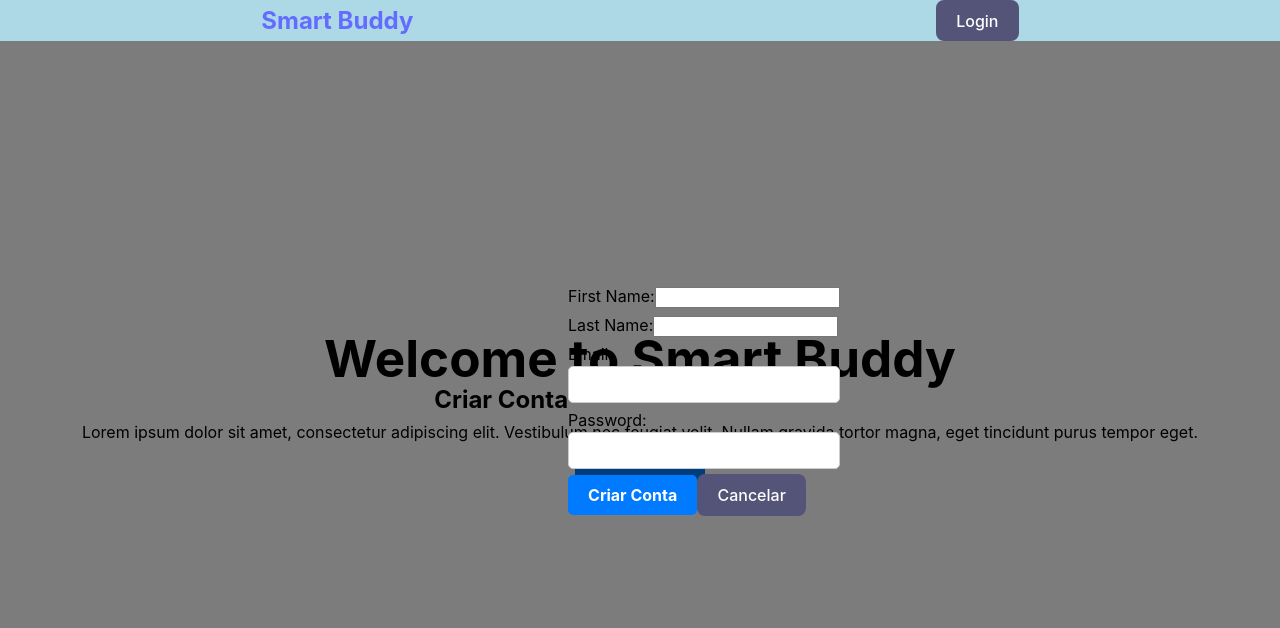
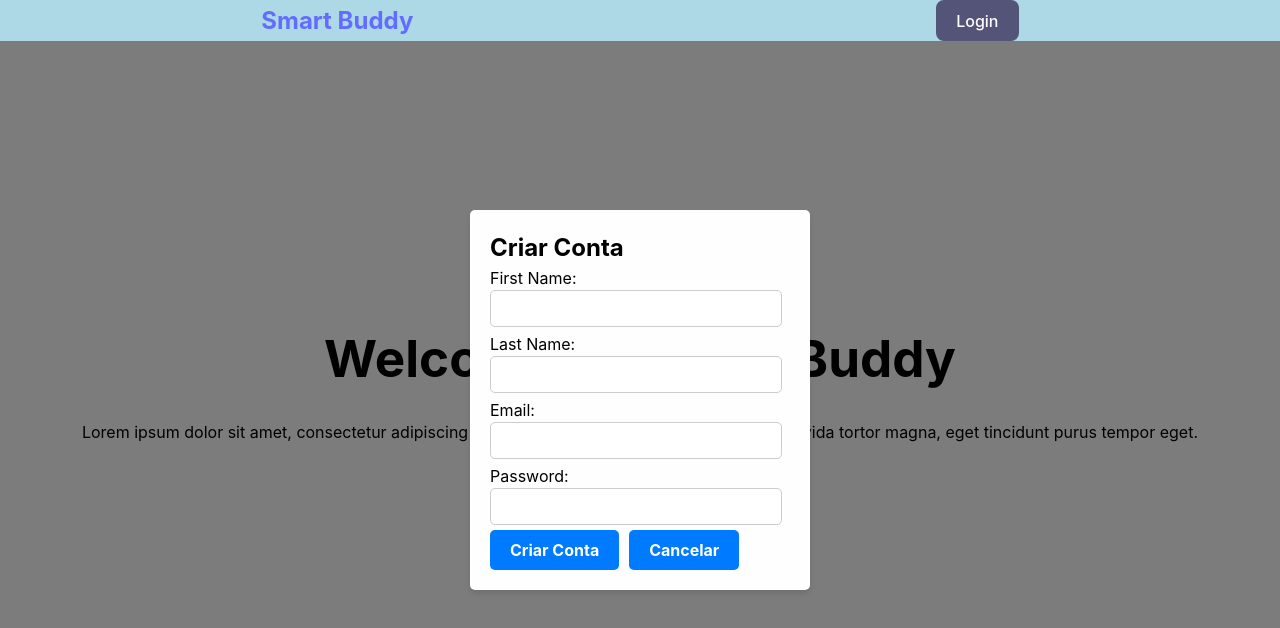
Before and after one commit to junior-silva-fatec/smart-buddy, a React (Vite) app in the folder smart-buddy/: page / in a window 1280 px wide. Both pictures are taken after a click on the button "Criar Conta". Shown: the top 628 px of the page. Built offline with nearby package versions, Linux system fonts and the light colour scheme.

Commit message:
Modal criar conta estilizado corretamente

```diff
--- a/smart-buddy/src/index.css
+++ b/smart-buddy/src/index.css
@@ -1,3 +1,5 @@
+/* Adicione este CSS ao seu arquivo de estilos */
+
 :root {
   font-family: Inter, system-ui, Avenir, Helvetica, Arial, sans-serif;
   line-height: 1.5;
@@ -227,7 +229,7 @@ input[type="password"] {
   background-color: #0056b3;
 }
 
-.modal {
+.modal-overlay {
   display: flex;
   justify-content: center;
   align-items: center;
@@ -433,3 +435,85 @@ h2 {
     align-items: stretch;
   }
 }
+
+/* Adicione este CSS ao seu arquivo de estilos */
+
+.modal-overlay {
+  display: flex;
+  justify-content: center;
+  align-items: center;
+  position: fixed;
+  z-index: 1;
+  left: 0;
+  top: 0;
+  width: 100%;
+  height: 100%;
+  background-color: rgba(0, 0, 0, 0.5);
+}
+
+.modal-content {
+  background-color: #fefefe;
+  padding: 20px;
+  border-radius: 5px;
+  min-width: 300px;
+  max-width: 90%;
+  box-shadow: 0px 4px 6px rgba(0, 0, 0, 0.1);
+}
+
+.modal {
+  position: absolute;
+  top: 50%;
+  left: 50%;
+  transform: translate(-50%, -50%);
+}
+
+.close {
+  color: #aaa;
+  float: right;
+  font-size: 28px;
+  font-weight: bold;
+}
+
+.close:hover,
+.close:focus {
+  color: black;
+  text-decoration: none;
+  cursor: pointer;
+}
+
+.form-group {
+  margin-bottom: 20px;
+}
+
+label {
+  display: block;
+  margin-bottom: 5px;
+}
+
+input[type="email"],
+input[type="password"],
+input[type="text"] {
+  width: 90%;
+  padding: 10px;
+  border: 1px solid #ccc;
+  border-radius: 5px;
+}
+
+button[type="submit"],
+button[type="button"] {
+  padding: 10px 20px;
+  font-size: 16px;
+  font-weight: bold;
+  background-color: #007bff;
+  color: white;
+  border: none;
+  border-radius: 5px;
+  cursor: pointer;
+  transition: background-color 0.3s;
+  margin-right: 10px;
+}
+
+button[type="submit"]:hover,
+button[type="button"]:hover {
+  background-color: #0056b3;
+}
--- a/smart-buddy/src/pages/Home.jsx
+++ b/smart-buddy/src/pages/Home.jsx
@@ -79,6 +79,7 @@ function Home() {
         className="modal"
         overlayClassName="modal-overlay"
       >
+        <div className="modal-content">
           <h2>Criar Conta</h2>
           <form onSubmit={handleSubmit}>
             <label>
@@ -126,6 +127,7 @@ function Home() {
               Cancelar
             </button>
           </form>
+        </div>
       </Modal>
     </div>
   );
```
Lines whose indentation alone changed are shown as unchanged.
